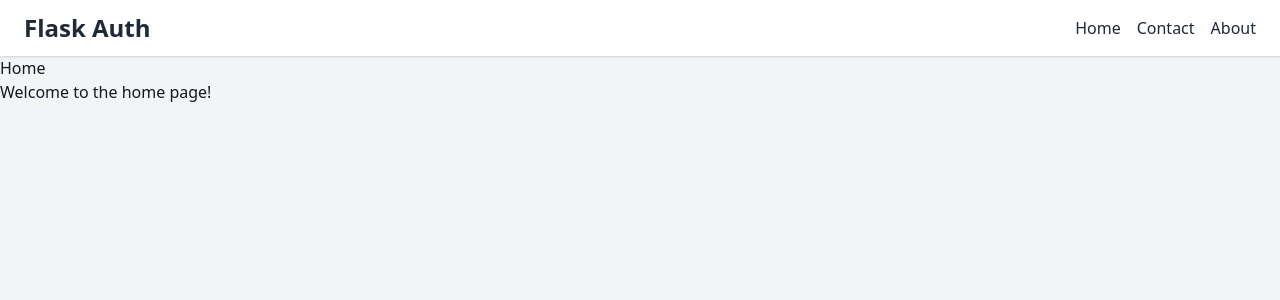
After one commit to BBtxt/flask_auth, a Flask app: template templates/home.html in a window 1280 px wide. The commit adds this page. Shown: the top 300 px of the page. Run offline with Flask 3, Linux system fonts and the light colour scheme; the template is opened without the code that fills it, so the values that code supplies are empty; parts of the project's set-up code (start-up, migrations or seed data) failed here and were passed over.

Commit message:
Add Users model and home route

````diff
--- a/app.py
+++ b/app.py
@@ -1,5 +1,5 @@
 from flask import Flask, redirect, render_template, request
-from models import db, connect_db
+from models import db, connect_db, Users
 import logging
 
 logging.basicConfig(level=logging.DEBUG)
@@ -10,7 +10,12 @@ app.config['SQLALCHEMY_DATABASE_URI'] = 'postgresql:///auth_practice'
 app.config['SQLALCHEMY_TRACK_MODIFICATIONS'] = False
 app.config['SQLALCHEMY_ECHO'] = True
 
-connect_db
+connect_db(app)
+
+@app.route('/')
+def home():
+    return render_template('home.html')
+
 
 if __name__ == '__main__':
     with app.app_context():
--- a/models.py
+++ b/models.py
@@ -1,5 +1,5 @@
-from flask_sqlalchemy import SLQAlchemy
-db = SLQAlchemy()
+from flask_sqlalchemy import SQLAlchemy
+db = SQLAlchemy()
 
 def connect_db(app):
     db.app = app
--- a/templates/base.html
+++ b/templates/base.html
@@ -1,30 +1,41 @@
 <!DOCTYPE html>
 <html lang="en">
   <head>
-    <meta charset="UTF-8">
-    <meta name="viewport" content="width=device-width, initial-scale=1.0">
+    <meta charset="UTF-8" />
+    <meta name="viewport" content="width=device-width, initial-scale=1.0" />
     <title>Document</title>
-    <link href="{{ asset('css/app.css') }}" rel="stylesheet">
-    <link href="https://cdn.jsdelivr.net/npm/tailwindcss@2.2.16/dist/tailwind.min.css" rel="stylesheet">
+    <link
+      href="https://cdn.jsdelivr.net/npm/tailwindcss@2.2.16/dist/tailwind.min.css"
+      rel="stylesheet"
+    />
   </head>
   <body class="antialiased text-gray-900 bg-gray-100">
     <nav class="bg-white shadow">
       <div class="container mx-auto px-6 py-3">
         <div class="flex justify-between items-center">
           <div>
-                <a class="text-2xl font-bold text-gray-800" href="#">Brand</a>
+            <a class="text-2xl font-bold text-gray-800" href="#">Flask Auth</a>
           </div>
           <div class="flex items-center -mx-2">
-                <a class="mx-2 text-gray-800 hover:text-gray-600" href="{{ path('app_home') }}">Home</a>
-                <a class="mx-2 text-gray-800 hover:text-gray-600" href="{{ path('app_contact') }}">Contact</a>
-                <a class="mx-2 text-gray-800 hover:text-gray-600" href="{{ path('app_about') }}">About</a>
+            <a
+              class="mx-2 text-gray-800 hover:text-gray-600"
+              href=""
+              >Home</a
+            >
+            <a
+              class="mx-2 text-gray-800 hover:text-gray-600"
+              href=""
+              >Contact</a
+            >
+            <a
+              class="mx-2 text-gray-800 hover:text-gray-600"
+              href=""
+              >About</a
+            >
           </div>
         </div>
       </div>
     </nav>
-    {% block content %}{% endblock %}
-    <script src="{{ asset('js/app.js') }}"></script>
-    <script src="{{ asset('js/jquery-3.5.1.min.js') }}"></script>
-
+    <div>{% block content %}{% endblock %}</div>
   </body>
 </html>
--- /dev/null
+++ b/templates/home.html
@@ -0,0 +1,7 @@
+{% extends "base.html" %}
+
+{% block content %}
+    <h1>Home</h1>
+    <p>Welcome to the home page!</p>
+{% endblock %}
+```
````
Also changed, not shown: forms.py (added, +11 -0 lines), templates/register.html (added). Lines whose indentation alone changed are shown as unchanged.
